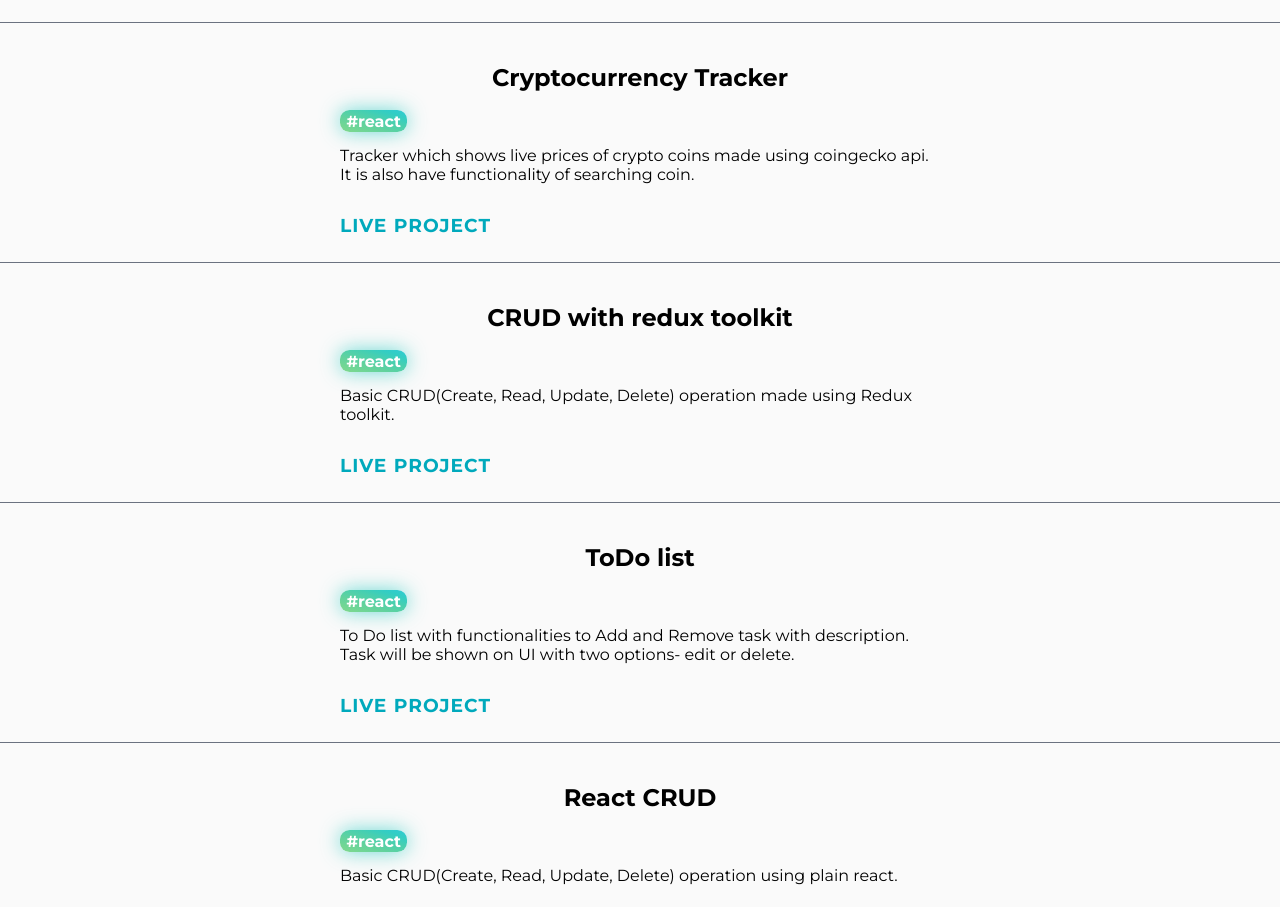
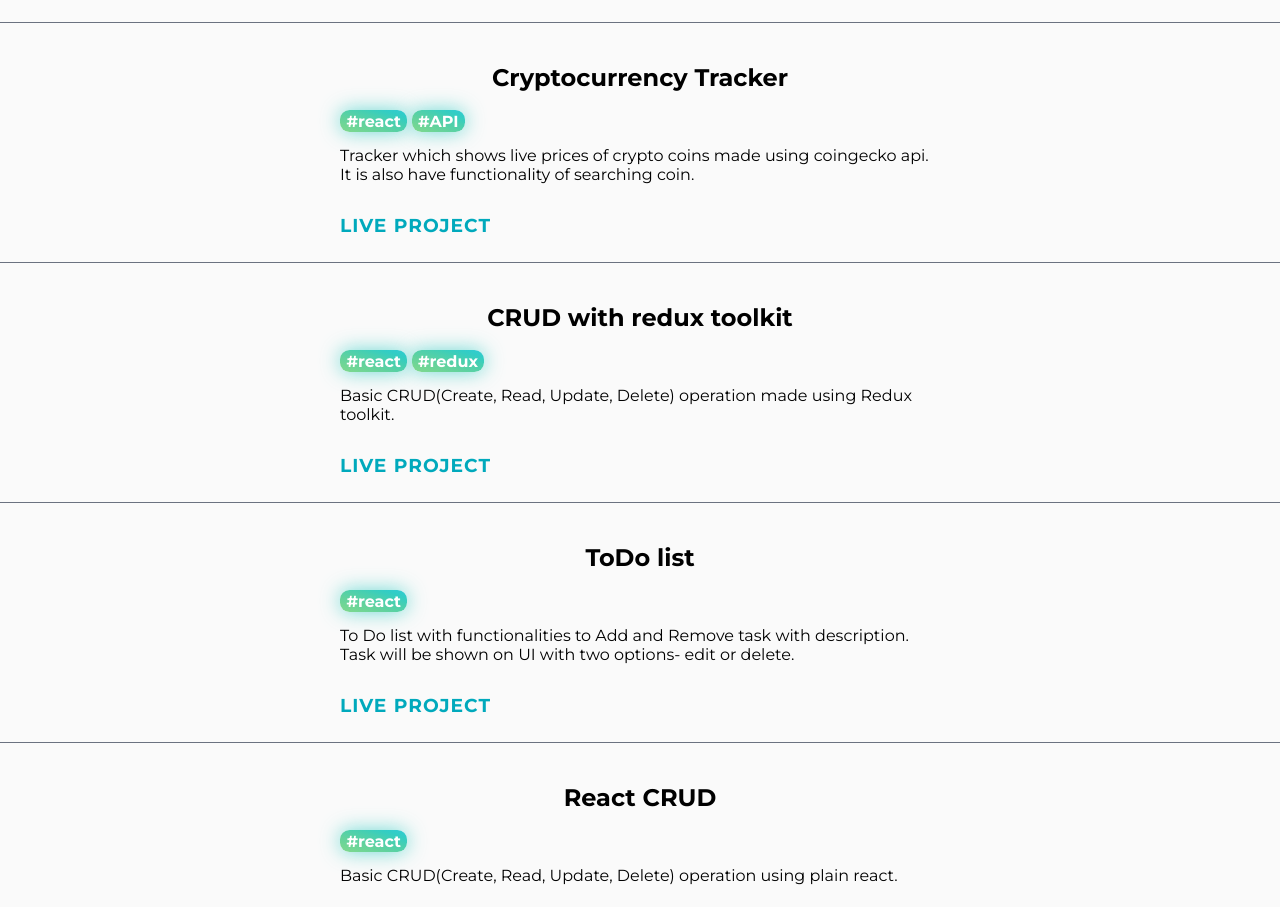
Before and after one commit to Chintan-24/project-showcase, a plain HTML site: page index.html in a window 1280 px wide. Shown: the part 4330-5237 px from the top of the page. Drawn offline with Linux system fonts and the light colour scheme.

Commit message:
added tags of react projects

```diff
--- a/index.html
+++ b/index.html
@@ -381,6 +381,7 @@
       <div class="container-center">
         <h1>Cryptocurrency Tracker</h1>
         <div class="project-tags">#react</div>
+        <div class="project-tags">#API</div>
 
         <p>
           Tracker which shows live prices of crypto coins made using coingecko api. It is also have functionality of searching coin.
@@ -400,6 +401,7 @@
       <div class="container-center">
         <h1>CRUD with redux toolkit</h1>
         <div class="project-tags">#react</div>
+        <div class="project-tags">#redux</div>
 
         <p>
           Basic CRUD(Create, Read, Update, Delete) operation made using Redux toolkit.
```
